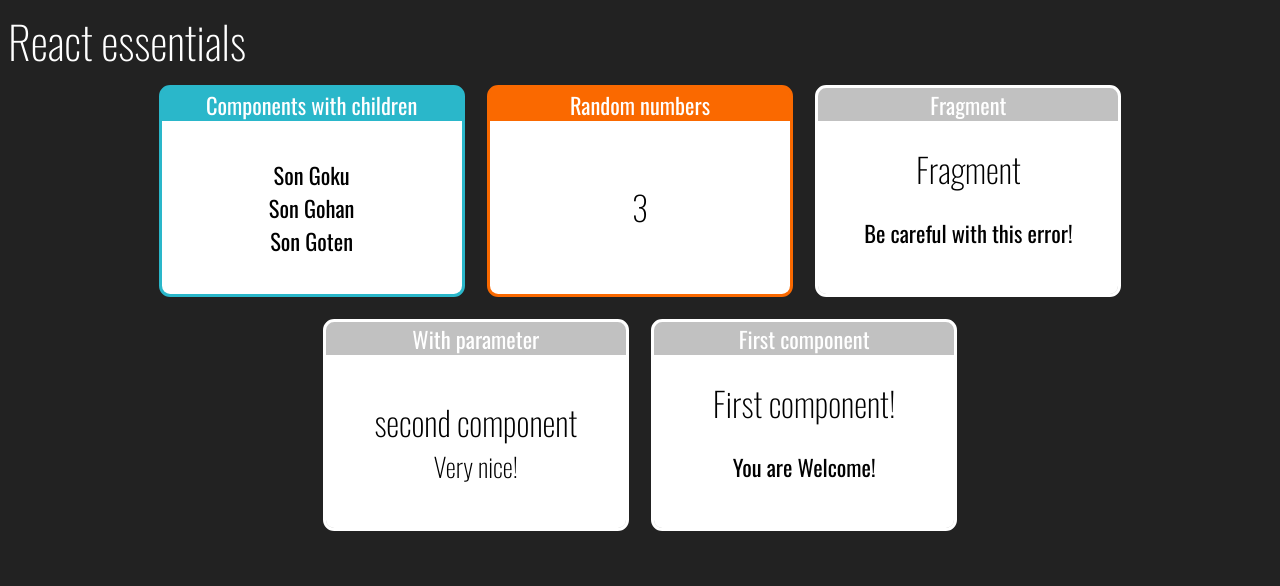
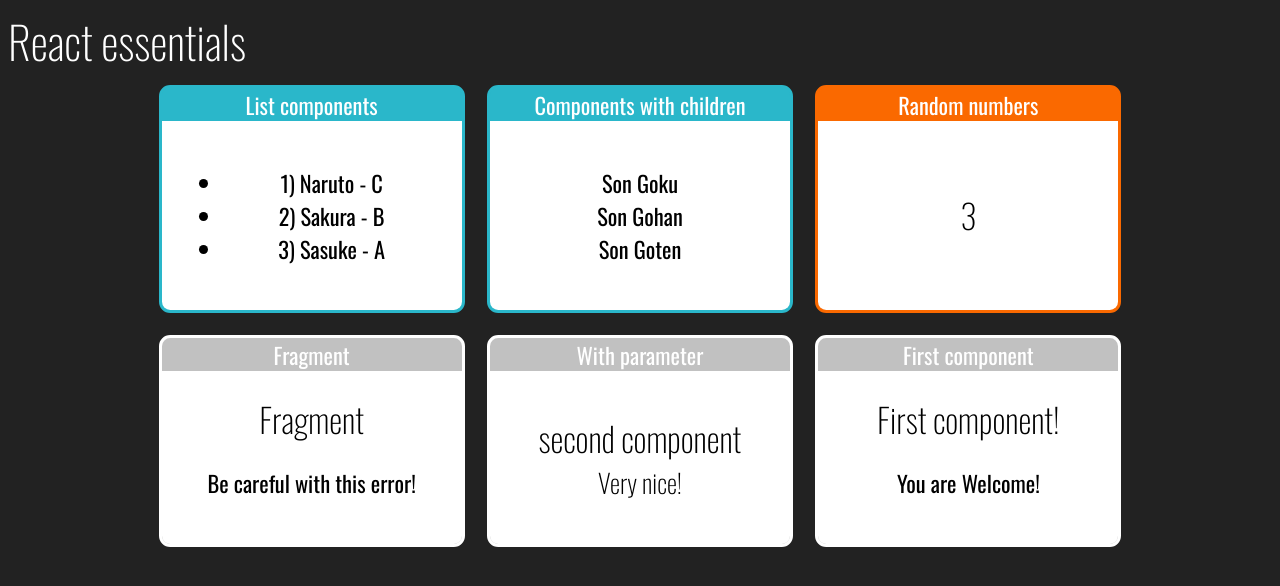
Before and after one commit to FlavioRoberto/fundamentos-react, a React (Create React App) app: page / in a window 1280 px wide. Shown: the top 586 px of the page. Built offline with nearby package versions, Linux system fonts and the light colour scheme.

Commit message:
Feat: Work with dynamic list

```diff
--- a/src/App.jsx
+++ b/src/App.jsx
@@ -6,13 +6,23 @@ import Fragment from "./components/basics/Fragment";
 import Random from "./components/basics/Random";
 import Card from "./components/layouts/Card/Card";
 import Family from "./components/basics/Family";
+import FamilyMember from "./components/basics/FamilyMember";
+import StudentsLists from "./components/Loop/StudentsList";
 
 const App = () => (
   <div id="app">
     <h1>React essentials</h1>
     <div className="content">
+      <Card title="List components" color="#2AB7CA">
+        <StudentsLists />
+      </Card>
+
       <Card title="Components with children" color="#2AB7CA">
-        <Family lastName="Son" />
+        <Family lastName="Son">
+          <FamilyMember name="Goku" />
+          <FamilyMember name="Gohan" />
+          <FamilyMember name="Goten" />
+        </Family>
       </Card>
 
       <Card title="Random numbers" color="#FA6900">
--- /dev/null
+++ b/src/components/Loop/StudentsList.jsx
@@ -0,0 +1,18 @@
+import React from "react";
+import students from "../../data/students";
+
+const StudentsLists = () => {
+  const liStudents = students.map((student) => (
+    <li key={student.id}>
+      {student.id}) {student.name} - {student.classification}
+    </li>
+  ));
+
+  return (
+    <div>
+      <ul>{liStudents}</ul>
+    </div>
+  );
+};
+
+export default StudentsLists;
--- a/src/components/basics/Family.jsx
+++ b/src/components/basics/Family.jsx
@@ -1,12 +1,11 @@
-import React from "react";
-import FamilyMember from "./FamilyMember";
+import React, { cloneElement } from "react";
 
 const Family = (props) => {
   return (
     <div>
-      <FamilyMember name="Goku" {...props} />
-      <FamilyMember name="Gohan" {...props} />
-      <FamilyMember name="Goten" {...props} />
+      {props.children.map((child, i) =>
+        cloneElement(child, { ...props, key: i })
+      )}
     </div>
   );
 };
--- /dev/null
+++ b/src/data/students.js
@@ -0,0 +1,7 @@
+const students = [
+  { id: 1, name: "Naruto", classification: "C" },
+  { id: 2, name: "Sakura", classification: "B" },
+  { id: 3, name: "Sasuke", classification: "A" },
+];
+
+export default students;
```
